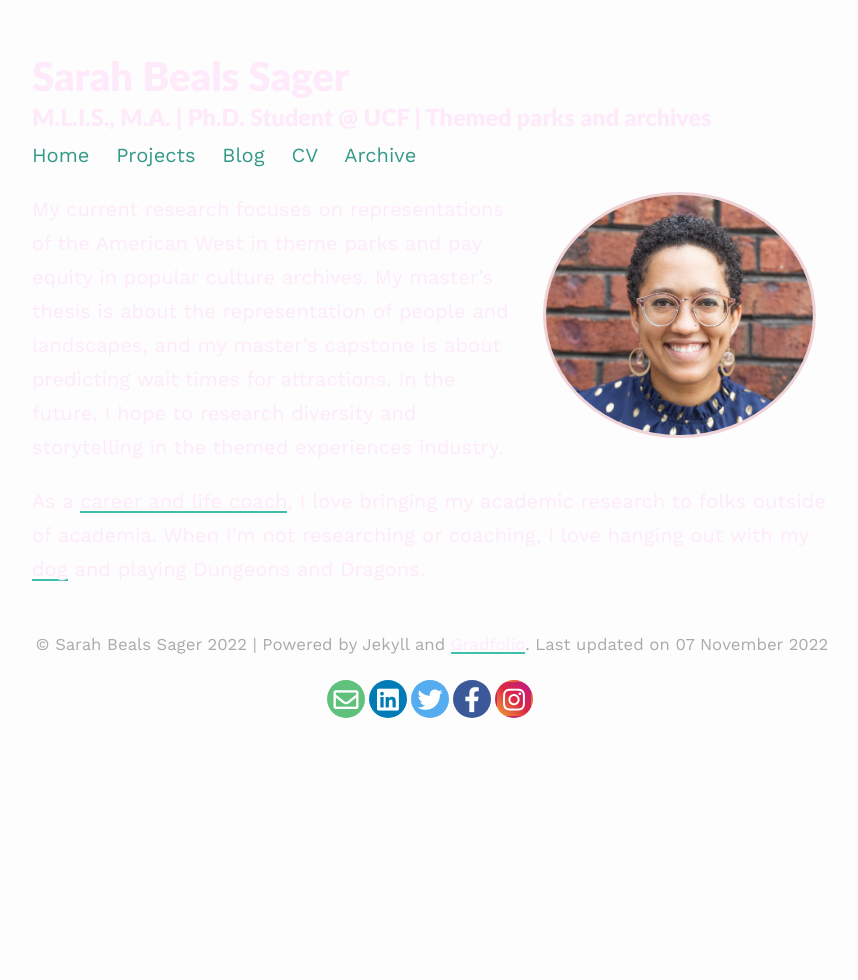
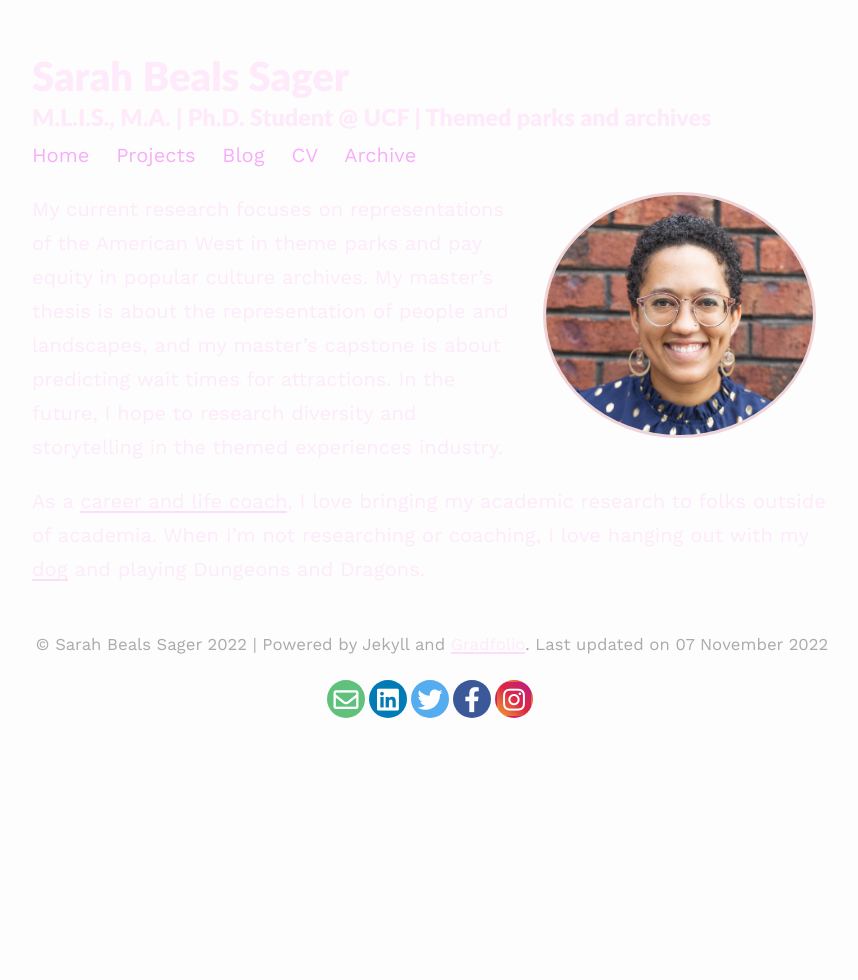
Before and after one commit to ThatGryffindork/gradfolio2022, a Jekyll site: the page built from index.md, in a window 1280 px wide. Shown: the whole page, without its empty margins (208-1066 px from the left). Built offline with Jekyll 4.4.1, drawn with Linux system fonts in a browser that asks for light colours; nearby versions of some CDN libraries.

Commit message:
Update variables.scss

```diff
--- a/assets/css/_sass/variables.scss
+++ b/assets/css/_sass/variables.scss
@@ -8,7 +8,7 @@ $spacing-unit:     30px;
 $light-gray: #efd3d7;
 $text-color:       #feeafa;
 $background-color: #8e9aaf;
-$brand-color:      #339989;
+$brand-color:      #f7aef8;
 
 // Color scheme for light
 $body-bg: #fdfdfd;
```
